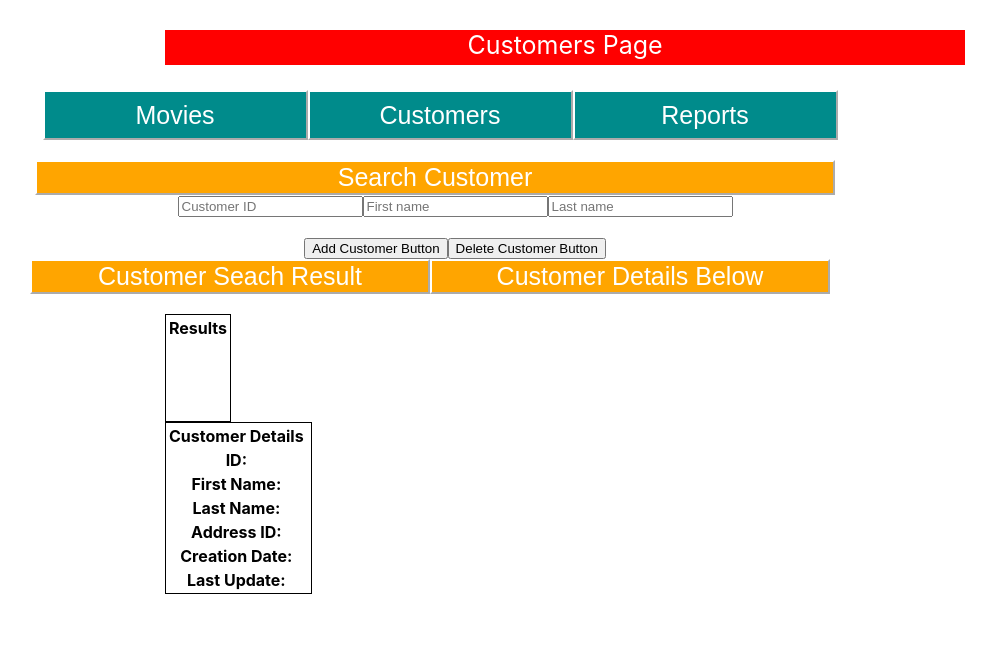
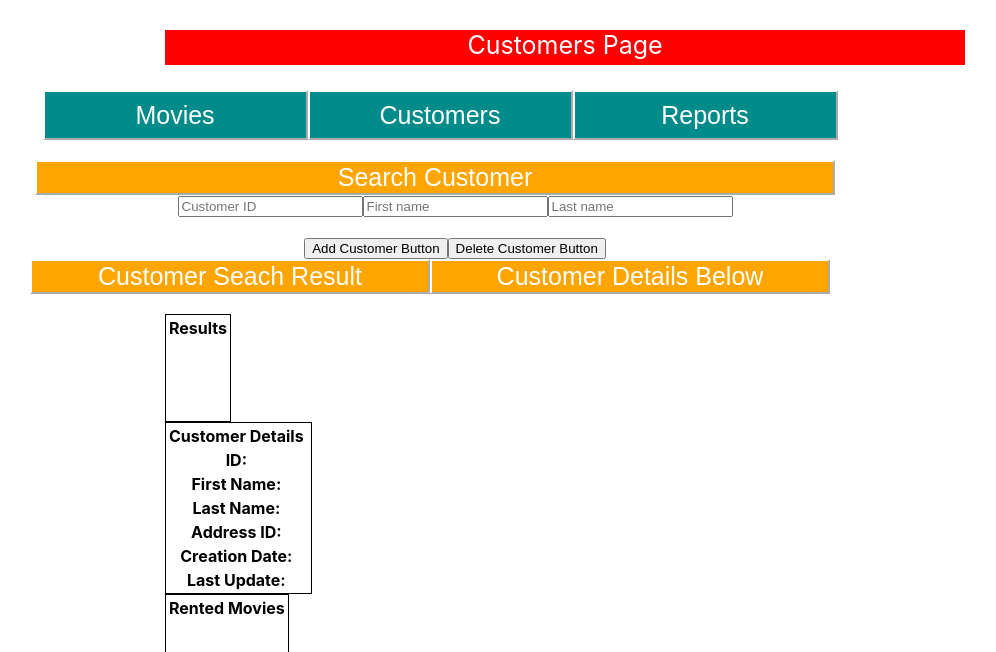
Before and after one commit to ngutierrez45/NGutierrez-FrontEnd, a React (Create React App) app: page /customers in a window 1280 px wide. Shown: the top 652 px of the page, without its empty margins (185-1181 px from the left). Built offline with nearby package versions, Linux system fonts and the light colour scheme.

Commit message:
Update customers.js

```diff
--- a/src/customers.js
+++ b/src/customers.js
@@ -175,6 +175,7 @@ function Customers() {
           </tr>
         </table>
       </div>
+      <div className="info">
       <table>
       <tr>
         <th>Customer Details</th>
@@ -204,6 +205,87 @@ function Customers() {
           <th id="up-date">     </th>
         </tr>
       </table>
+      <table className="rents">
+      <tr>
+        <th>Rented Movies</th>
+      </tr>
+        <tr>
+          <th id="rent1">     </th>
+        </tr>
+        <tr>
+          <th id="rent2">     </th>
+        </tr>
+        <tr>
+          <th id="rent3">     </th>
+        </tr>
+        <tr>
+          <th id="rent4">     </th>
+        </tr>
+        <tr>
+          <th id="rent5">     </th>
+        </tr>
+        <tr>
+          <th id="rent6">     </th>
+        </tr>
+        <tr>
+          <th id="rent7">     </th>
+        </tr>
+        <tr>
+          <th id="rent8">     </th>
+        </tr>
+        <tr>
+          <th id="rent9">     </th>
+        </tr>
+        <tr>
+          <th id="rent10">     </th>
+        </tr>
+        <tr>
+          <th id="rent11">     </th>
+        </tr>
+        <tr>
+          <th id="rent12">     </th>
+        </tr>
+        <tr>
+          <th id="rent13">     </th>
+        </tr>
+        <tr>
+          <th id="rent14">     </th>
+        </tr>
+        <tr>
+          <th id="rent15">     </th>
+        </tr>
+        <tr>
+          <th id="rent16">     </th>
+        </tr>
+        <tr>
+          <th id="rent17">     </th>
+        </tr>
+        <tr>
+          <th id="rent18">     </th>
+        </tr>
+        <tr>
+          <th id="rent19">     </th>
+        </tr>
+        <tr>
+          <th id="rent20">     </th>
+        </tr>
+        <tr>
+          <th id="rent21">     </th>
+        </tr>
+        <tr>
+          <th id="rent22">     </th>
+        </tr>
+        <tr>
+          <th id="rent23">     </th>
+        </tr>
+        <tr>
+          <th id="rent24">     </th>
+        </tr>
+        <tr>
+          <th id="rent25">     </th>
+        </tr>
+      </table>
+      </div>
     </div>
 
   );
```
